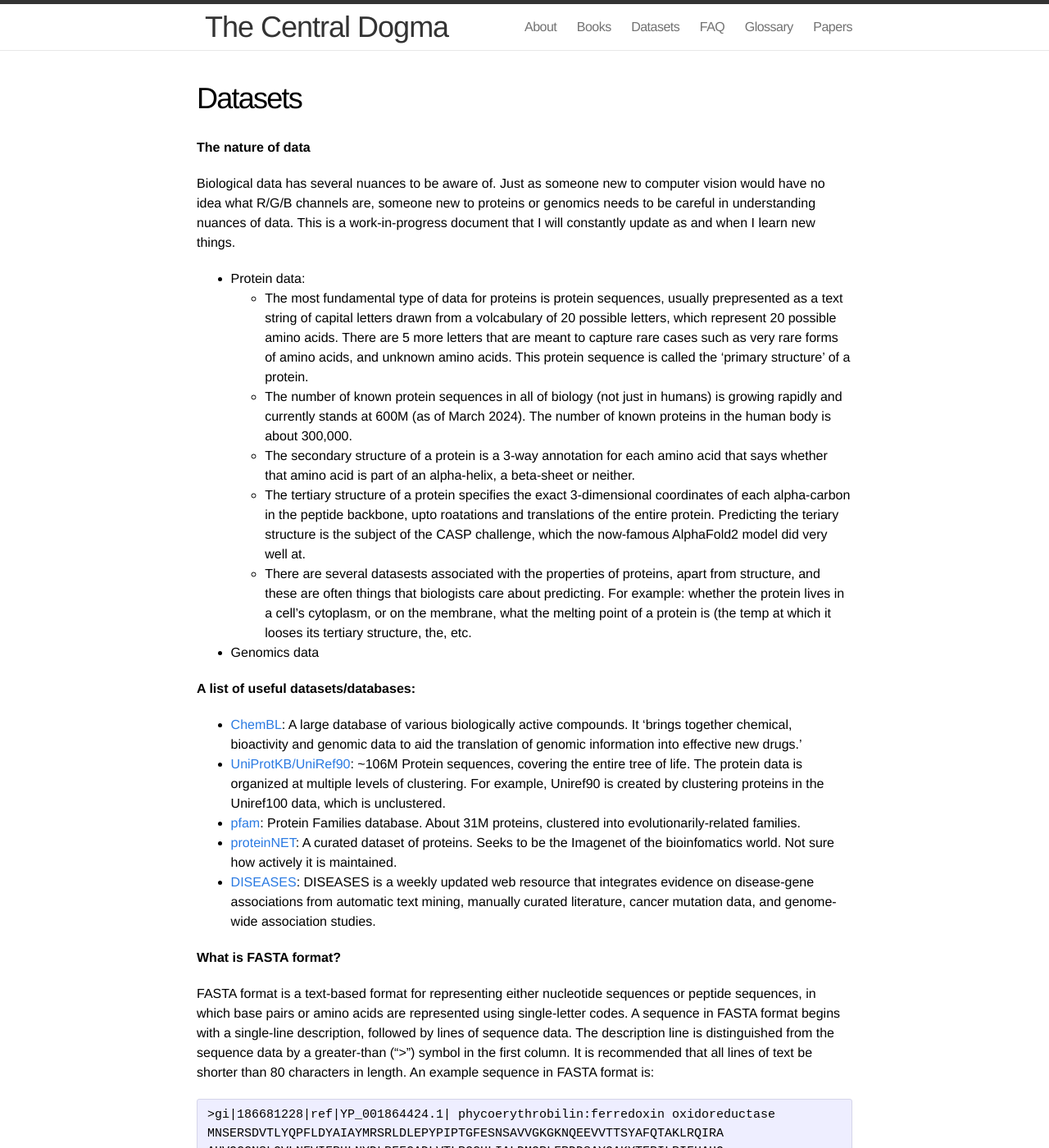
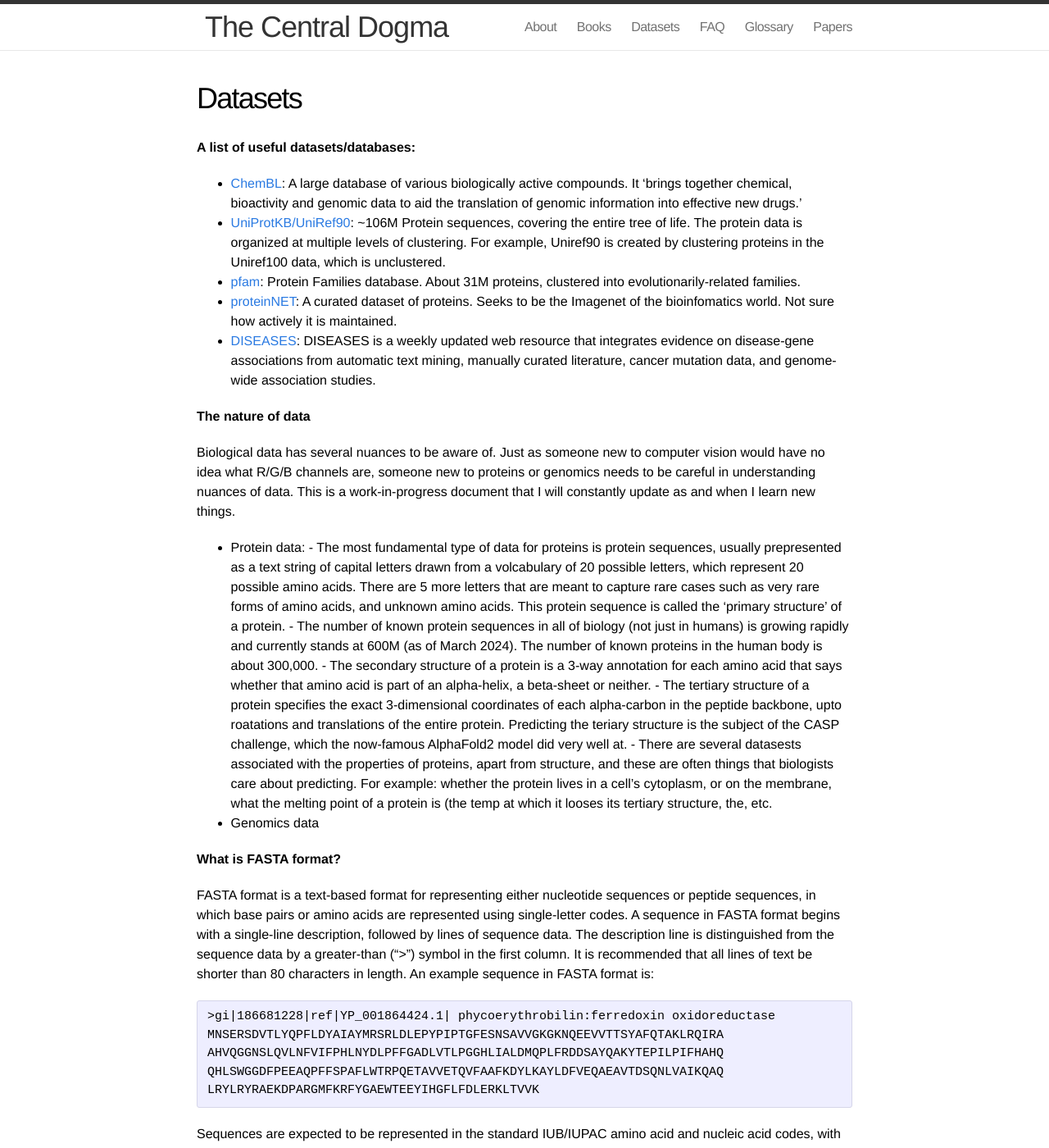
Before and after one commit to thecentraldogma/thecentraldogma.github.io, a Jekyll site: the page built from pages/datasets.md, in a window 1280 px wide and 1400 px high. Shown: the whole window at 82% size. Built offline with Jekyll 4.4.1, drawn with Linux system fonts in a browser that asks for light colours; some of the changed lines change nothing that is shown.

Commit message:
datasets

```diff
--- a/pages/datasets.md
+++ b/pages/datasets.md
@@ -3,20 +3,6 @@ layout: page
 title: Datasets
 includelink: true
 ---
-
-**The nature of data**
-
-Biological data has several nuances to be aware of. Just as someone new to computer vision would have no idea what R/G/B channels are, someone new to proteins or genomics needs to be careful in understanding nuances of data. This is a work-in-progress document that I will constantly update as and when I learn new things.
-
-- Protein data:
-	- The most fundamental type of data for proteins is protein sequences, usually prepresented as a text string of capital letters drawn from a volcabulary of 20 possible letters, which represent 20 possible amino acids. There are 5 more letters that are meant to capture rare cases such as very rare forms of amino acids, and unknown amino acids. This protein sequence is called the 'primary structure' of a protein.
-	- The number of known protein sequences in all of biology (not just in humans) is growing rapidly and currently stands at 600M (as of March 2024). The number of known proteins in the human body is about 300,000.
-	- The secondary structure of a protein is a 3-way annotation for each amino acid that says whether that amino acid is part of an alpha-helix, a beta-sheet or neither.
-	- The tertiary structure of a protein specifies the exact 3-dimensional coordinates of each alpha-carbon in the peptide backbone, upto roatations and translations of the entire protein. Predicting the teriary structure is the subject of the CASP challenge, which the now-famous AlphaFold2 model did very well at.
-	- There are several datasests associated with the properties of proteins, apart from structure, and these are often things that biologists care about predicting. For example: whether the protein lives in a cell's cytoplasm, or on the membrane, what the melting point of a protein is (the temp at which it looses its tertiary structure, the, etc.
-
-- Genomics data
-
 
 **A list of useful datasets/databases:**
 
@@ -31,6 +17,19 @@ Biological data has several nuances to be aware of. Just as someone new to compu
 
 - [DISEASES](https://diseases.jensenlab.org/About): DISEASES is a weekly updated web resource that integrates evidence on disease-gene associations from automatic text mining, manually curated literature, cancer mutation data, and genome-wide association studies.
 
+
+**The nature of data**
+
+Biological data has several nuances to be aware of. Just as someone new to computer vision would have no idea what R/G/B channels are, someone new to proteins or genomics needs to be careful in understanding nuances of data. This is a work-in-progress document that I will constantly update as and when I learn new things.
+
+- Protein data:
+        - The most fundamental type of data for proteins is protein sequences, usually prepresented as a text string of capital letters drawn from a volcabulary of 20 possible letters, which represent 20 possible amino acids. There are 5 more letters that are meant to capture rare cases such as very rare forms of amino acids, and unknown amino acids. This protein sequence is called the 'primary structure' of a protein.
+        - The number of known protein sequences in all of biology (not just in humans) is growing rapidly and currently stands at 600M (as of March 2024). The number of known proteins in the human body is about 300,000.
+        - The secondary structure of a protein is a 3-way annotation for each amino acid that says whether that amino acid is part of an alpha-helix, a beta-sheet or neither.
+        - The tertiary structure of a protein specifies the exact 3-dimensional coordinates of each alpha-carbon in the peptide backbone, upto roatations and translations of the entire protein. Predicting the teriary structure is the subject of the CASP challenge, which the now-famous AlphaFold2 model did very well at.
+        - There are several datasests associated with the properties of proteins, apart from structure, and these are often things that biologists care about predicting. For example: whether the protein lives in a cell's cytoplasm, or on the membrane, what the melting point of a protein is (the temp at which it looses its tertiary structure, the, etc.
+
+- Genomics data
 
 
 **What is FASTA format?**
```
